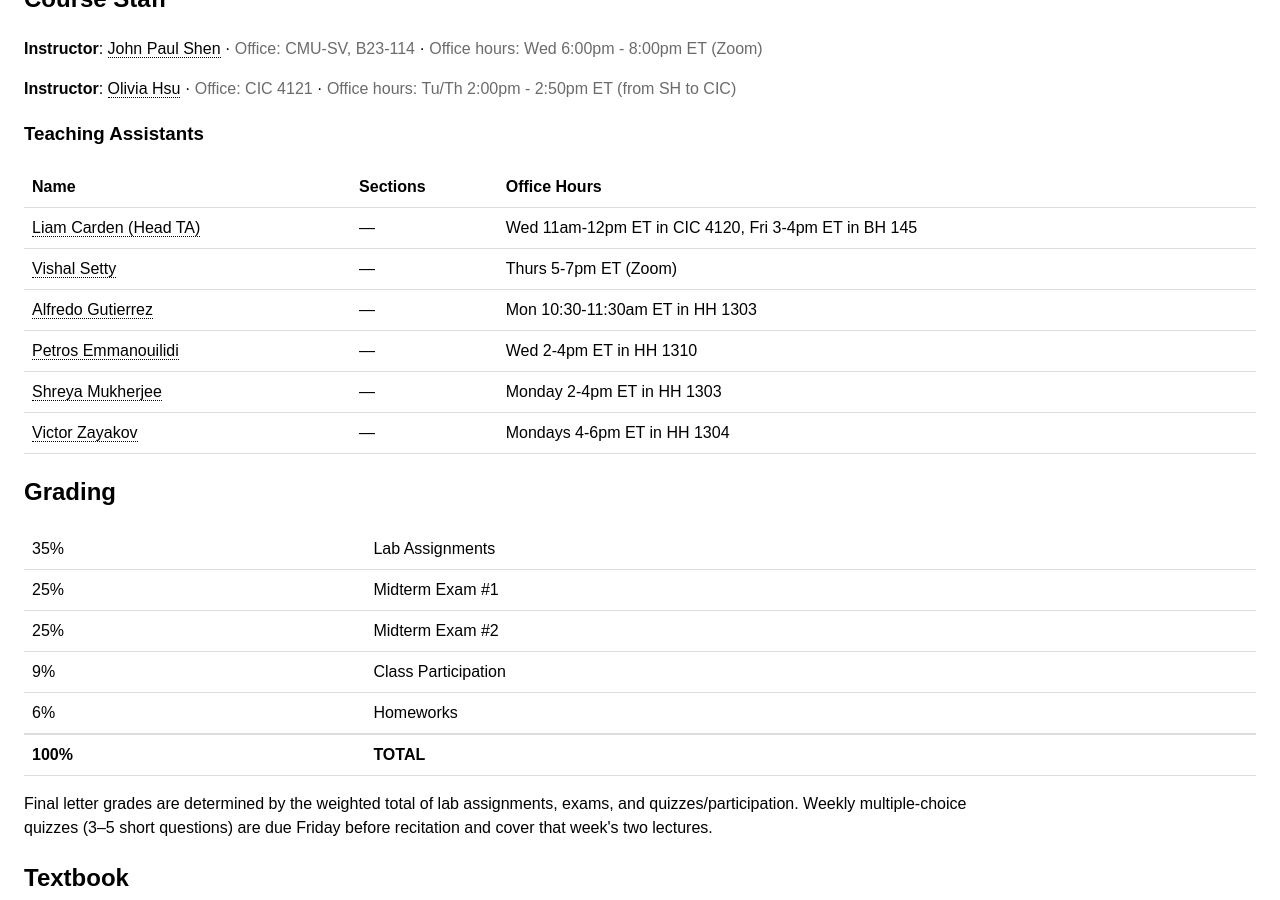
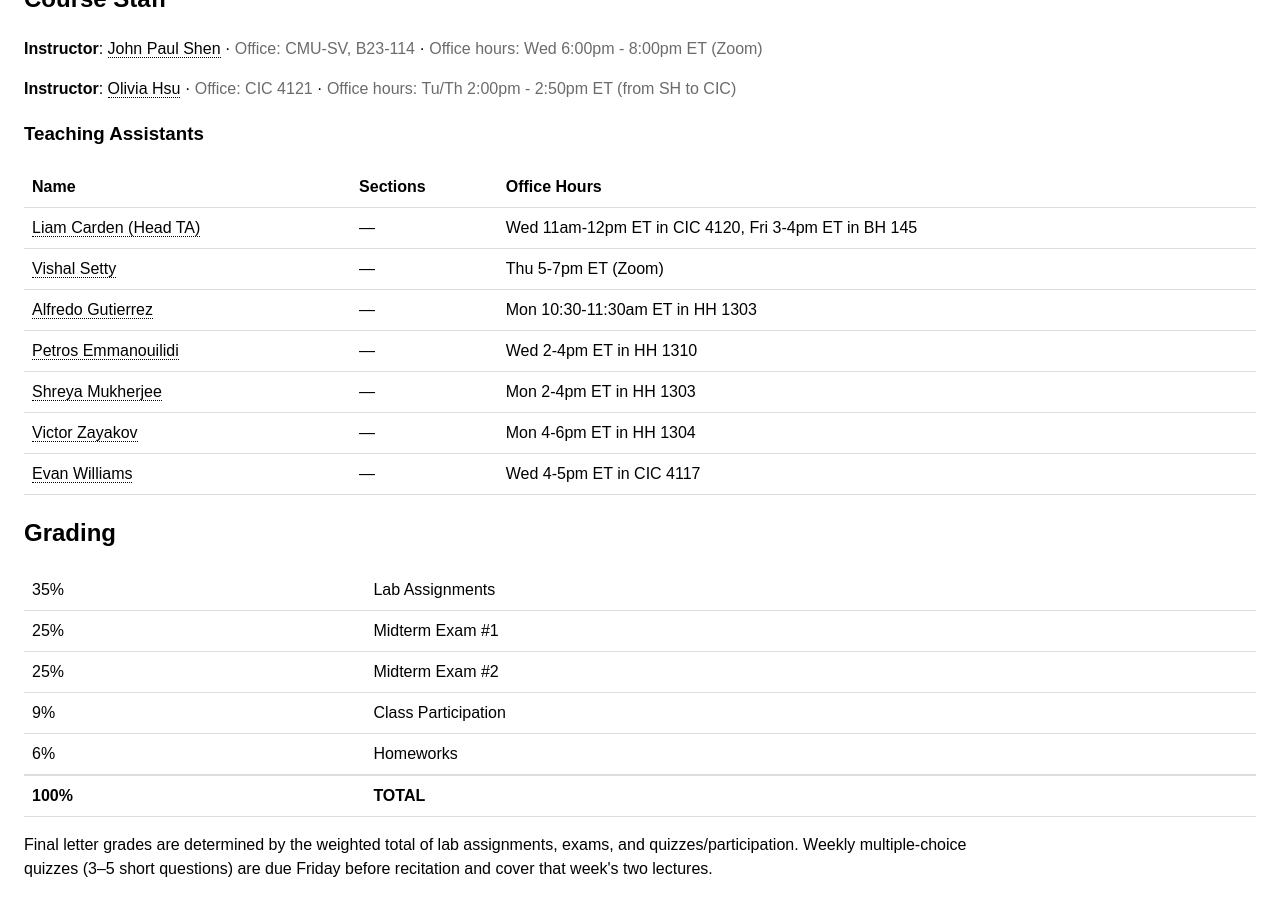
Before and after one commit to cmu-ece18740/cmu-ece18740.github.io, a Jekyll site: the page built from course_info.html, in a window 1280 px wide and 900 px high, scrolled down 802 px. Built offline with Jekyll 4.4.1, drawn with Linux system fonts in a browser that asks for light colours.

Commit message:
Add Evan to course info page

```diff
--- a/_data/staff.yml
+++ b/_data/staff.yml
@@ -28,7 +28,7 @@ tas:
   - name: Vishal Setty
     role: Teaching Assistant
     email: vsetty@andrew.cmu.edu
-    hours: Thurs 5-7pm ET (Zoom)
+    hours: Thu 5-7pm ET (Zoom)
 
   - name: Alfredo Gutierrez
     role: Teaching Assistant
@@ -46,10 +46,16 @@ tas:
     role: Teaching Assistant
     email: shreyamu@andrew.cmu.edu
     office: HH 1303
-    hours: Monday 2-4pm ET in HH 1303
+    hours: Mon 2-4pm ET in HH 1303
 
   - name: Victor Zayakov
     role: Teaching Assistant
     email: vzayakov@andrew.cmu.edu
     office: HH 1304
-    hours: Mondays 4-6pm ET in HH 1304
+    hours: Mon 4-6pm ET in HH 1304
+
+  - name: Evan Williams
+    role: Teaching Assistant
+    email: emw2@andrew.cmu.edu
+    office: CIC 4117
+    hours: Wed 4-5pm ET in CIC 4117
```
